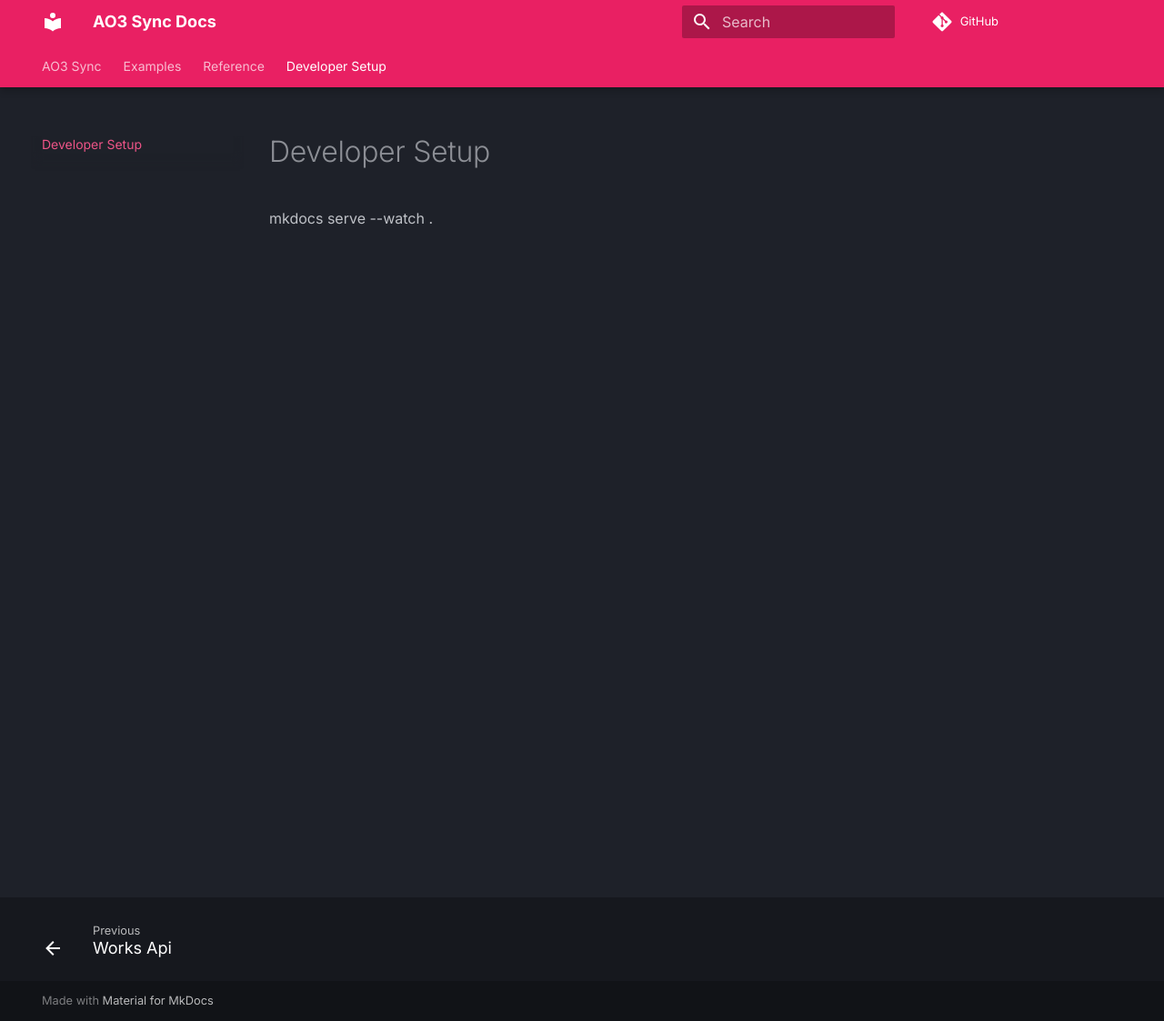
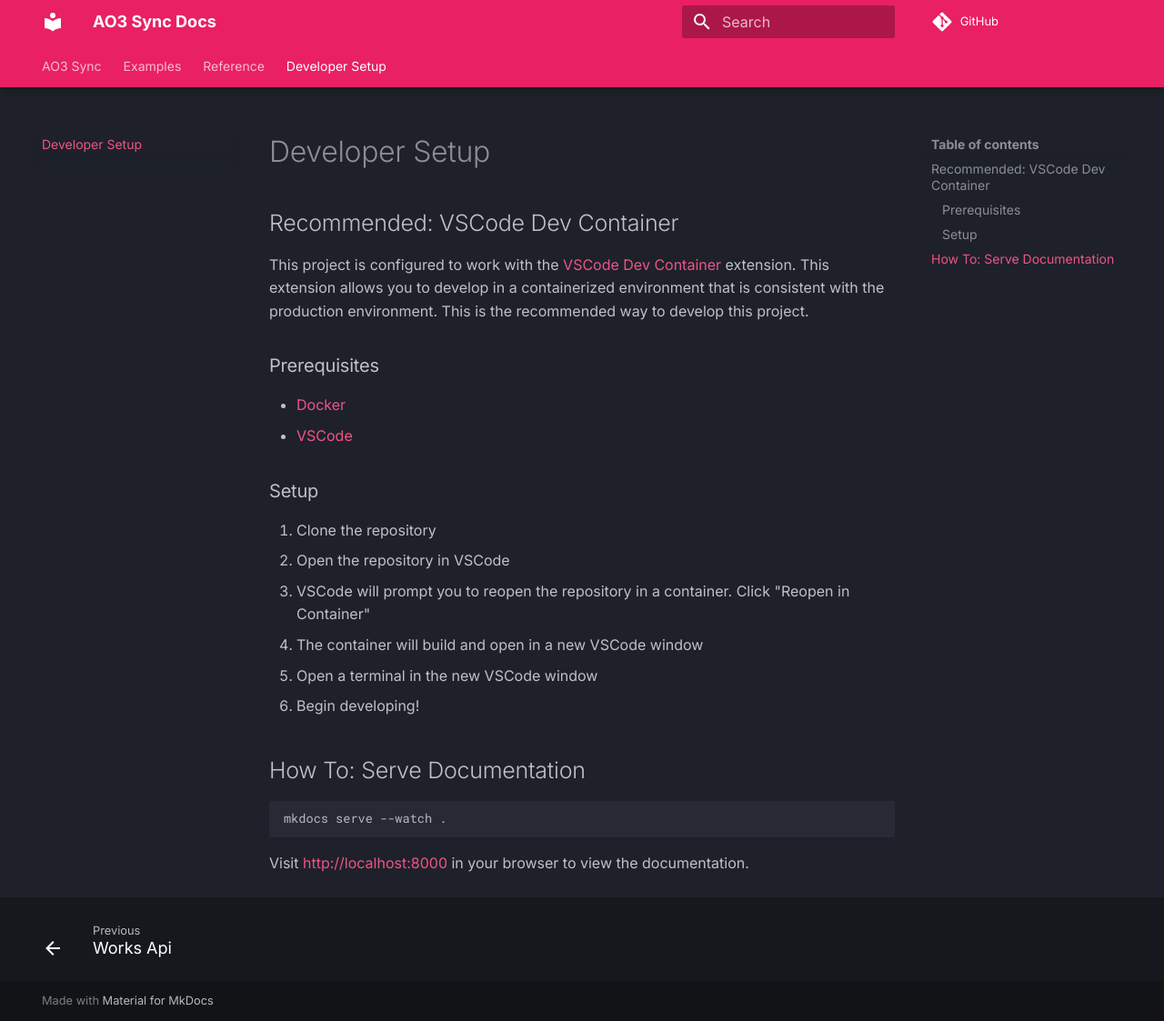
Before and after one commit to thalida/ao3-sync, an MkDocs documentation site: the page built from docs/developer-setup.md, in a window 1280 px wide and 1123 px high. Shown: the whole window at 91% size. Built offline with MkDocs 1.6.1 and Material for MkDocs 9.7.7, drawn with Linux system fonts in a browser that asks for light colours; comment, search, counter and statistics services are not loaded; the version menu is left out.

Commit message:
Update developer docs

````diff
--- a/docs/developer-setup.md
+++ b/docs/developer-setup.md
@@ -1,4 +1,27 @@
 # Developer Setup
 
+## Recommended: VSCode Dev Container
 
+This project is configured to work with the [VSCode Dev Container](https://code.visualstudio.com/docs/remote/containers) extension. This extension allows you to develop in a containerized environment that is consistent with the production environment. This is the recommended way to develop this project.
+
+### Prerequisites
+
+- [Docker](https://docs.docker.com/get-docker/)
+- [VSCode](https://code.visualstudio.com/)
+
+### Setup
+
+1. Clone the repository
+2. Open the repository in VSCode
+3. VSCode will prompt you to reopen the repository in a container. Click "Reopen in Container"
+4. The container will build and open in a new VSCode window
+5. Open a terminal in the new VSCode window
+6. Begin developing!
+
+## How To: Serve Documentation
+
+```bash
 mkdocs serve --watch .
+```
+
+Visit [http://localhost:8000](http://localhost:8000) in your browser to view the documentation.
````
